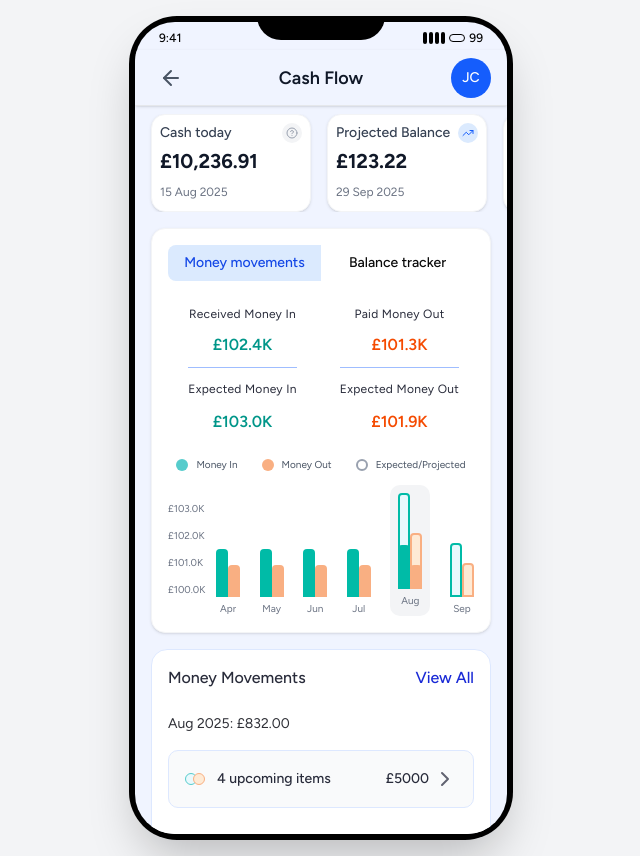
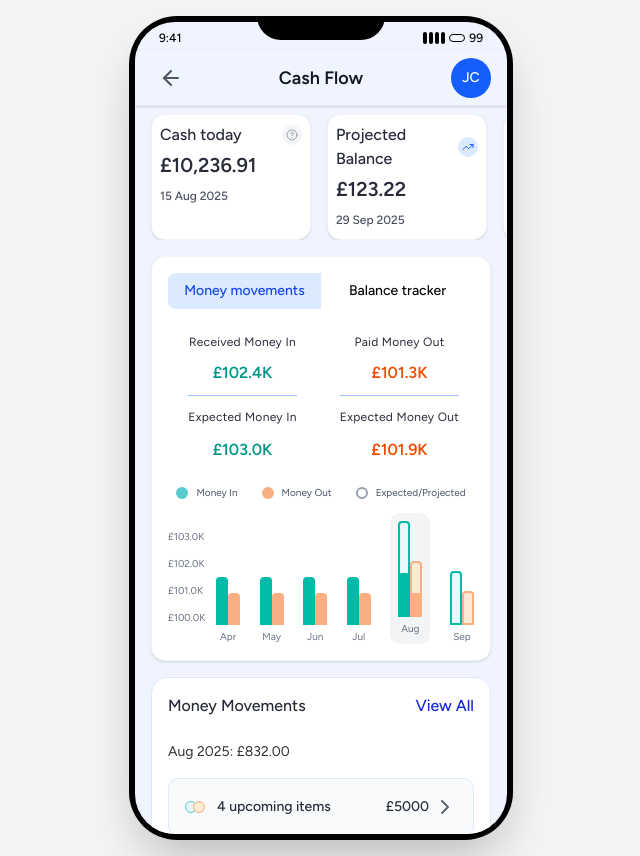
Before and after one commit to h8inc/tide-mocks, a Next.js app: page /cash-flow in a window 1280 px wide. Shown: the whole page, without its empty margins (319-959 px from the left). Built offline with nearby package versions, Linux system fonts and the light colour scheme.

Commit message:
feat: update FinancialTile typography with proper font sizes, weights and colors

```diff
--- a/src/components/features/cash-flow/FinancialTile.tsx
+++ b/src/components/features/cash-flow/FinancialTile.tsx
@@ -22,7 +22,7 @@ export function FinancialTile({
     <div className="flex-shrink-0 w-40 bg-white rounded-xl p-2 shadow-sm border border-gray-100">
       {/* Header with title and icon */}
       <div className="flex items-center justify-between mb-1">
-        <h3 className="text-sm font-medium text-gray-700">{title}</h3>
+        <h3 className="text-base font-medium text-[#282B3A]">{title}</h3>
         {Icon && (
           <div className={`p-1 rounded-full ${iconBgColor}`}>
             <Icon className={`w-3 h-3 ${iconColor}`} />
@@ -32,12 +32,12 @@ export function FinancialTile({
 
       {/* Amount */}
       <div className="mb-1">
-        <span className="text-xl font-bold text-gray-900">{amount}</span>
+        <span className="text-xl font-semibold text-[#282B3A]">{amount}</span>
       </div>
 
       {/* Date */}
       <div>
-        <span className="text-xs text-gray-500">{date}</span>
+        <span className="text-xs font-medium text-[#494D5F]">{date}</span>
       </div>
     </div>
   )
```
